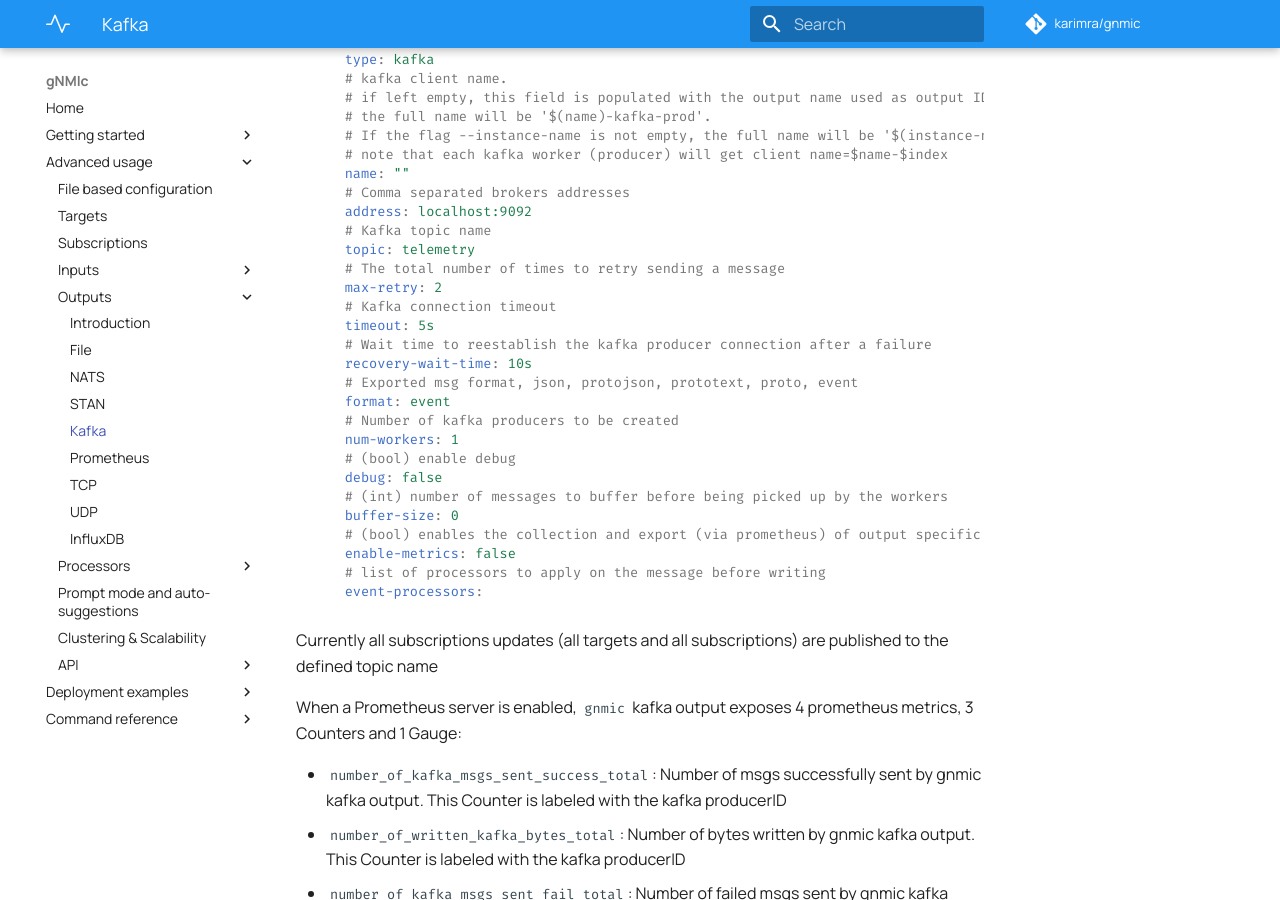
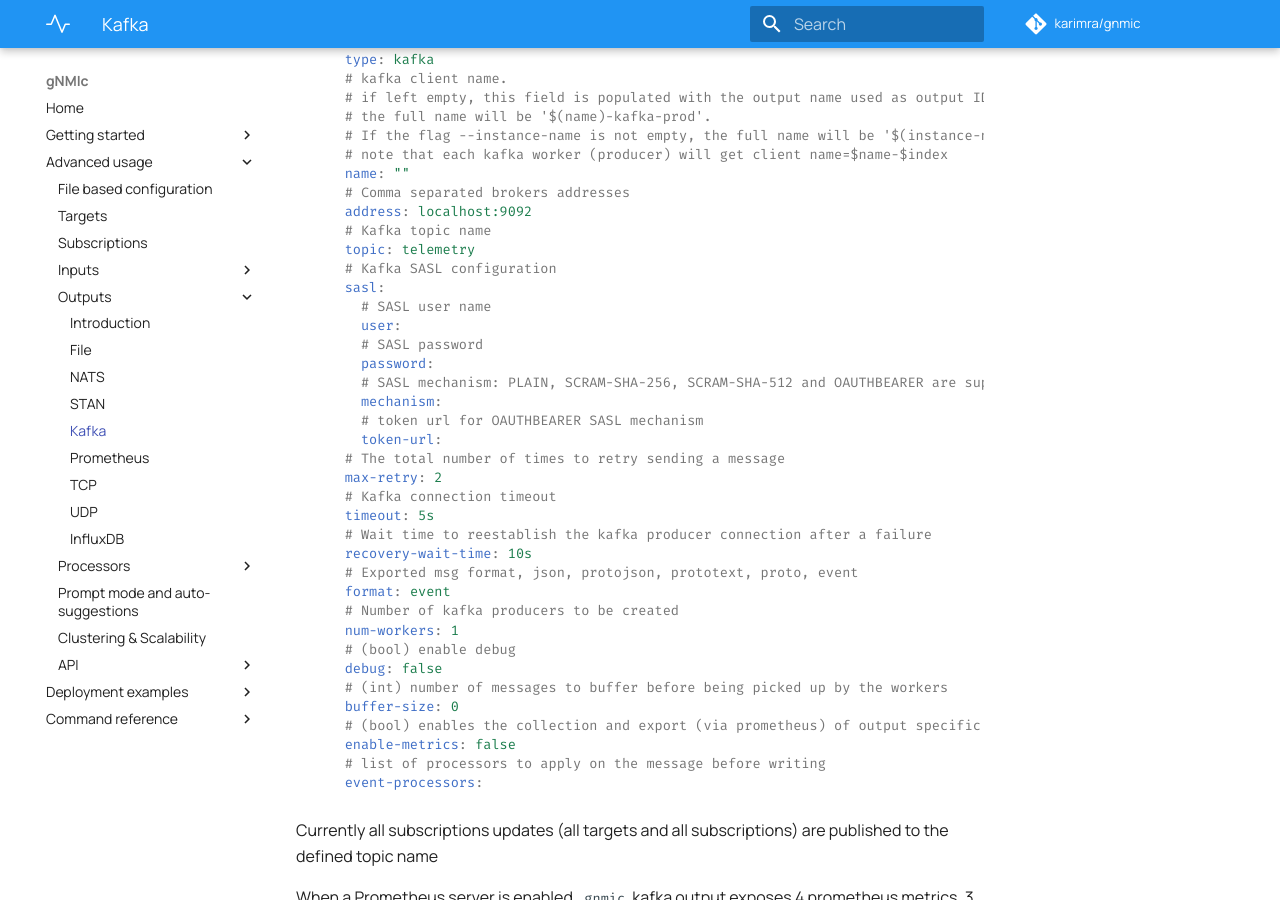
Before and after one commit to karimra/gnmic, an MkDocs documentation site: the page built from docs/advanced/multi_outputs/kafka_output.md, in a window 1280 px wide and 900 px high, scrolled down 332 px. Built offline with MkDocs 1.6.1 and Material for MkDocs 9.7.7, drawn with Linux system fonts in a browser that asks for light colours; comment, search, counter and statistics services are not loaded.

Commit message:
add docs

```diff
--- a/docs/advanced/multi_outputs/kafka_output.md
+++ b/docs/advanced/multi_outputs/kafka_output.md
@@ -17,6 +17,16 @@
     address: localhost:9092
     # Kafka topic name
     topic: telemetry
+    # Kafka SASL configuration
+    sasl:
+      # SASL user name
+      user:
+      # SASL password
+      password:
+      # SASL mechanism: PLAIN, SCRAM-SHA-256, SCRAM-SHA-512 and OAUTHBEARER are supported
+      mechanism:
+      # token url for OAUTHBEARER SASL mechanism
+      token-url:
     # The total number of times to retry sending a message
     max-retry: 2
     # Kafka connection timeout
```
Also changed, not shown: docs/advanced/inputs/kafka_input.md (+10 -0 lines).
